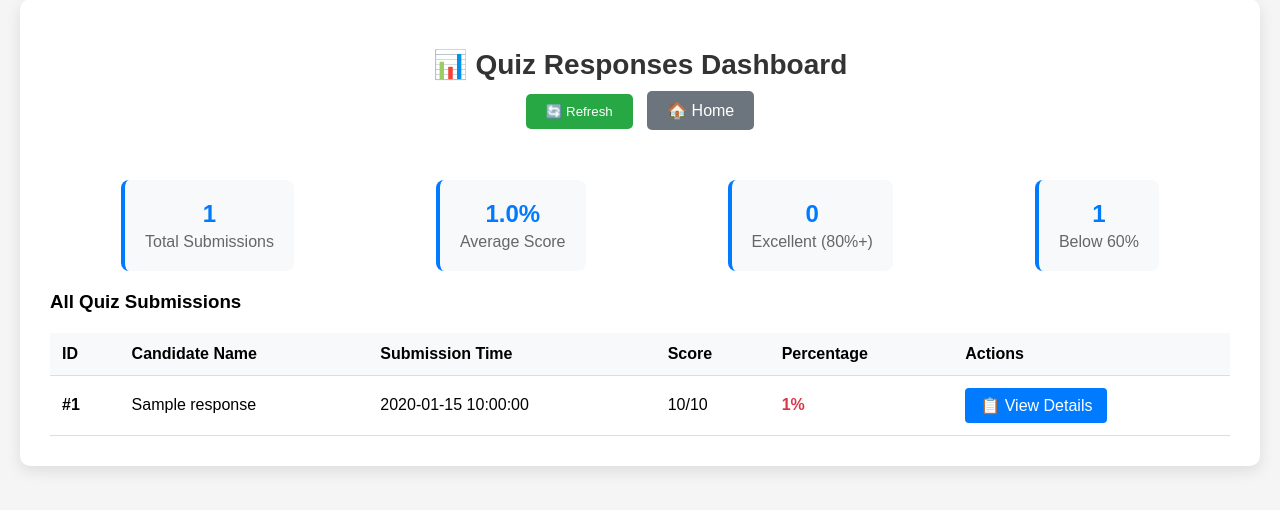
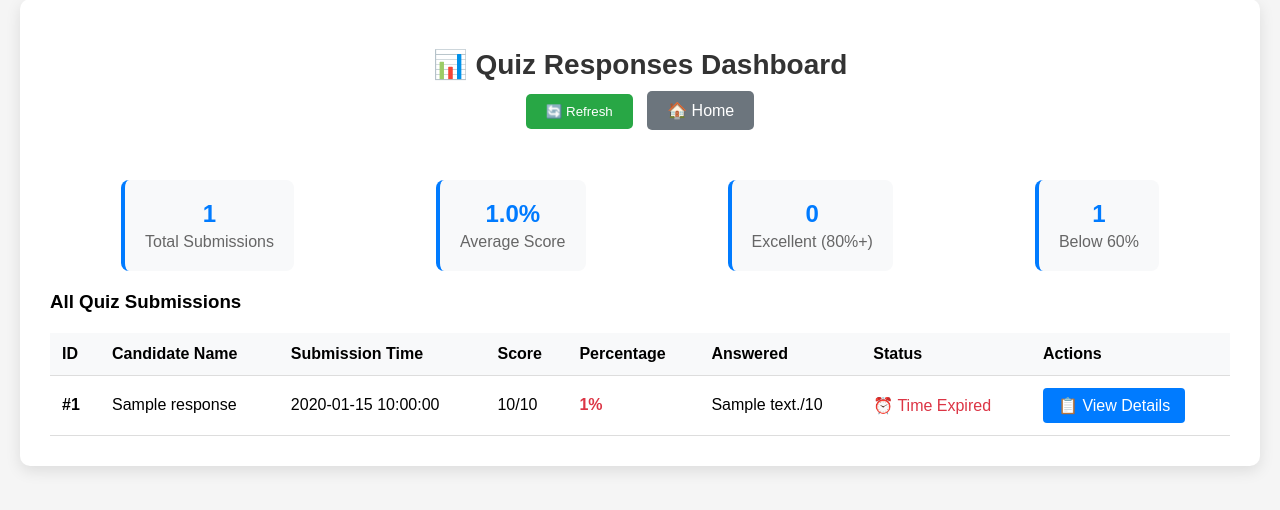
Before and after one commit to ShaikTechV/Simple-quiz, a Flask app: template templates/admin_simple.html in a window 1280 px wide. Shown: the part 21-531 px from the top of the page. Run offline with Flask 3, Linux system fonts and the light colour scheme; the template is opened without the code that fills it: most values are stand-ins (such as "Sample title", 1, 10 or a date in 2020).

Commit message:
Update admin_simple.html

```diff
--- a/templates/admin_simple.html
+++ b/templates/admin_simple.html
@@ -71,6 +71,8 @@
                     <th>Submission Time</th>
                     <th>Score</th>
                     <th>Percentage</th>
+                    <th>Answered</th>
+                    <th>Status</th>
                     <th>Actions</th>
                 </tr>
             </thead>
@@ -92,8 +94,16 @@
                             {{ response.percentage }}%
                         </span>
                     </td>
+                    <td>{{ response.get('questions_answered', response.total) }}/{{ response.total }}</td>
                     <td>
-                        <a href="/response/{{ response.submission_id }}" class="view-btn">📋 View Details</a>
+                        {% if response.get('time_forced') %}
+                            <span style="color: #dc3545;">⏰ Time Expired</span>
+                        {% else %}
+                            <span style="color: #28a745;">✅ Manual</span>
+                        {% endif %}
+                    </td>
+                    <td>
+                        <a href="/response/{{ response.submission_id }}?key=admin123" class="view-btn">📋 View Details</a>
                     </td>
                 </tr>
                 {% endfor %}
```
